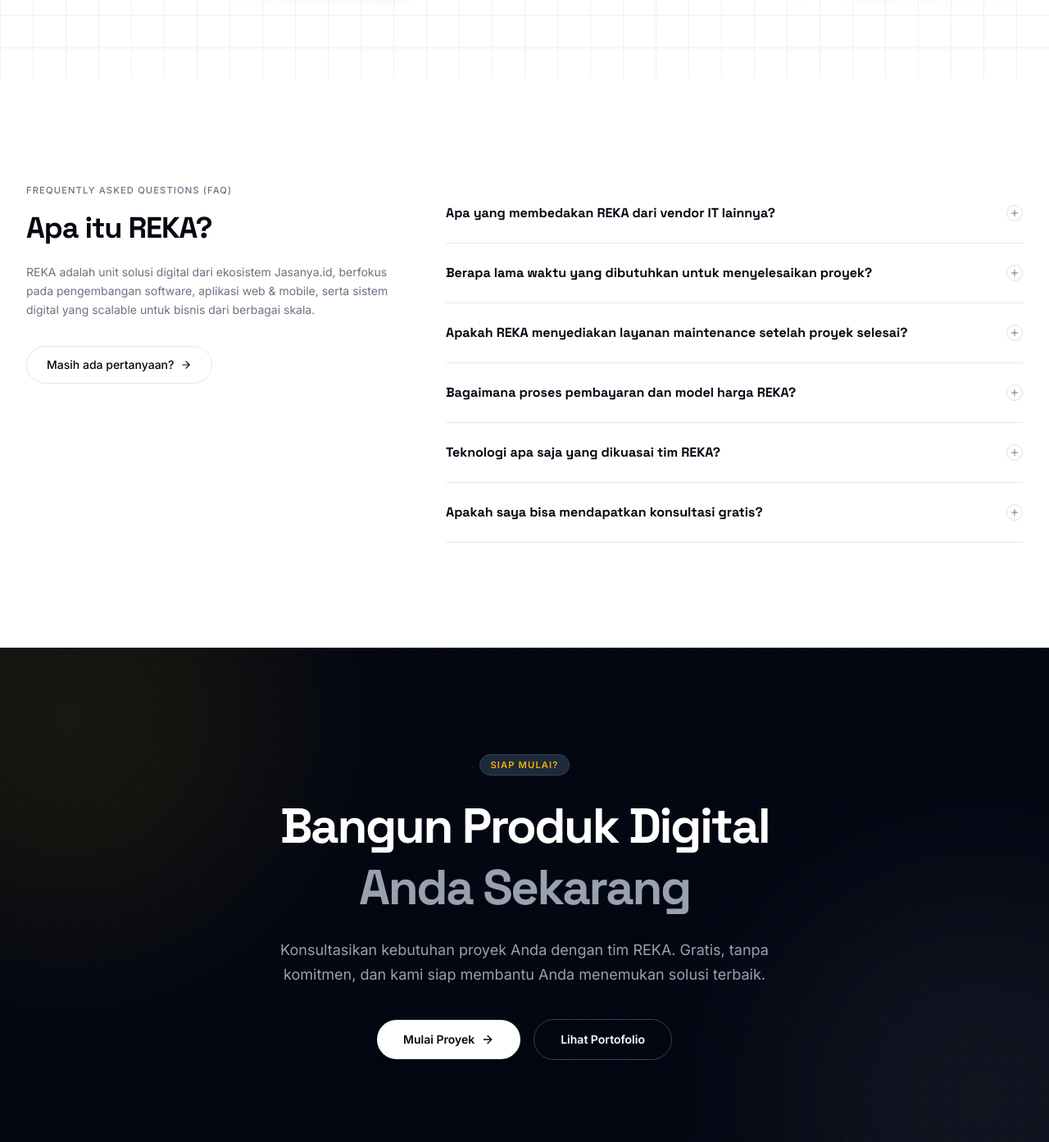
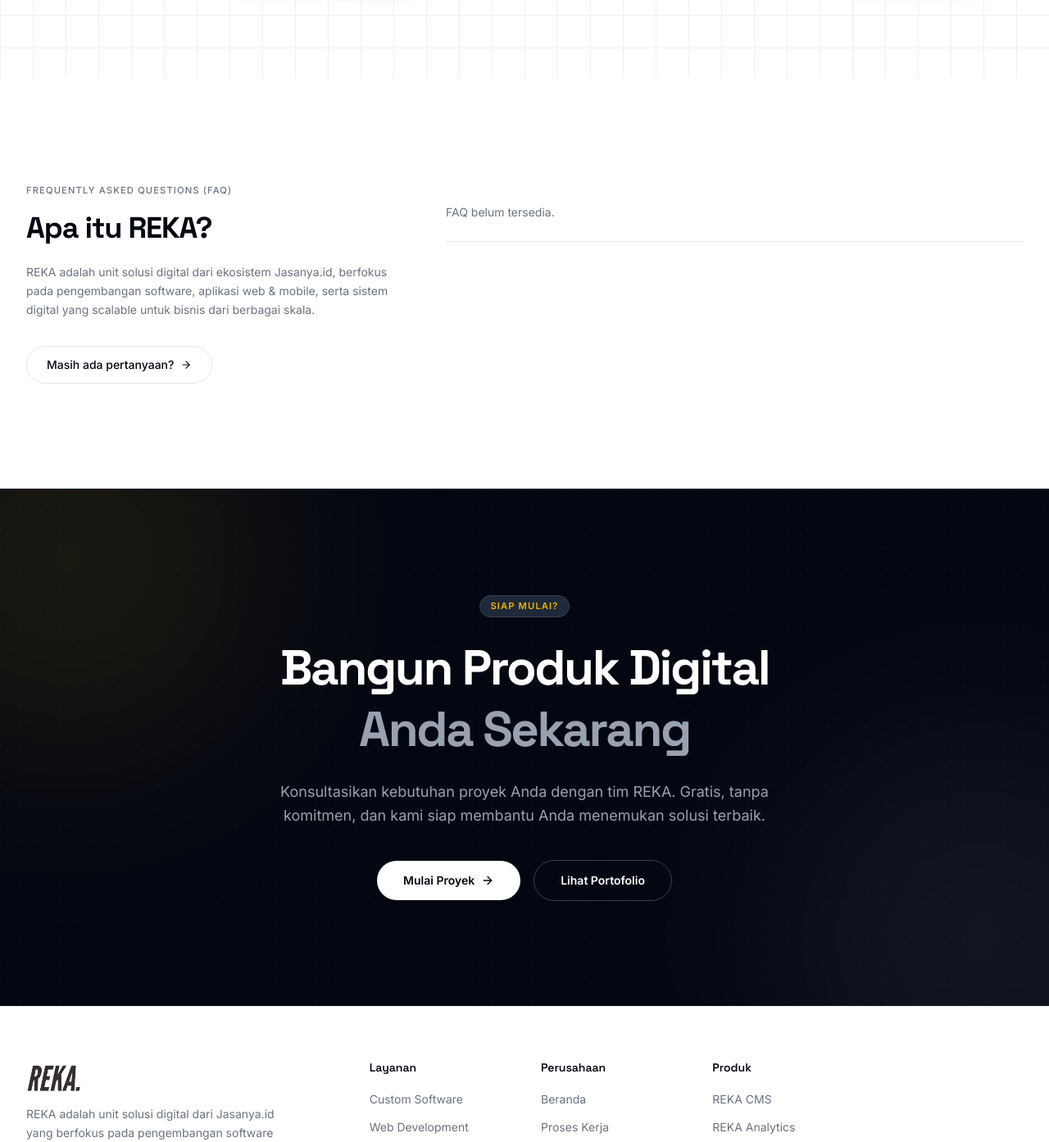
Before and after one commit to PRODUCT-JASANYA-TECKNOLOGY/REKA-Company-Profile, a Laravel app: template resources/views/pages/home.blade.php in a window 1280 px wide. Shown: the part 4234-5627 px from the top of the page at 82% size. Run offline with Laravel 12, Linux system fonts and the light colour scheme; the template is opened without the code that fills it, so the values that code supplies are empty; style sheets or scripts are compiled from the project's sources.

Commit message:
integarsi data FAQ

```diff
--- a/resources/views/sections/home/faq.blade.php
+++ b/resources/views/sections/home/faq.blade.php
@@ -9,77 +9,25 @@
       </div>
 
       <div class="lg:col-span-3">
+        @forelse ($faqs as $faq)
           <div class="faq-item border-b border-gray-200">
             <button class="faq-question w-full flex items-start justify-between gap-4 py-6 bg-transparent border-none cursor-pointer text-left">
-            <span class="font-grotesk text-base font-bold text-gray-950">Apa yang membedakan REKA dari vendor IT lainnya?</span>
+              <span class="font-grotesk text-base font-bold text-gray-950">{{ $faq->pertanyaan }}</span>
               <div class="faq-icon mt-1">
                 <i data-lucide="plus" class="w-3 h-3 text-gray-500"></i>
               </div>
             </button>
             <div class="faq-answer">
-            <p class="text-sm leading-relaxed text-gray-500 pb-6 pr-8">REKA bukan sekadar vendor coding. Kami adalah mitra engineering yang memahami konteks bisnis Anda. Setiap solusi berangkat dari analisis kebutuhan bisnis yang mendalam. Kami berkomitmen pada kode yang bersih, terdokumentasi, dan mudah dikembangkan di masa depan.</p>
+              <p class="text-sm leading-relaxed text-gray-500 pb-6 pr-8">{!! nl2br(e($faq->jawaban)) !!}</p>
             </div>
           </div>
-
+        @empty
           <div class="faq-item border-b border-gray-200">
-          <button class="faq-question w-full flex items-start justify-between gap-4 py-6 bg-transparent border-none cursor-pointer text-left">
-            <span class="font-grotesk text-base font-bold text-gray-950">Berapa lama waktu yang dibutuhkan untuk menyelesaikan proyek?</span>
-            <div class="faq-icon mt-1">
-              <i data-lucide="plus" class="w-3 h-3 text-gray-500"></i>
-            </div>
-          </button>
-          <div class="faq-answer">
-            <p class="text-sm leading-relaxed text-gray-500 pb-6 pr-8">Landing page atau website sederhana: 2&ndash;4 minggu. Aplikasi web dengan fitur standar: 6&ndash;12 minggu. Sistem enterprise atau platform kompleks: 3&ndash;6 bulan. Kami selalu memberikan estimasi realistis setelah proses discovery.</p>
+            <div class="py-6">
+              <p class="text-sm leading-relaxed text-gray-500">FAQ belum tersedia.</p>
             </div>
           </div>
-
-        <div class="faq-item border-b border-gray-200">
-          <button class="faq-question w-full flex items-start justify-between gap-4 py-6 bg-transparent border-none cursor-pointer text-left">
-            <span class="font-grotesk text-base font-bold text-gray-950">Apakah REKA menyediakan layanan maintenance setelah proyek selesai?</span>
-            <div class="faq-icon mt-1">
-              <i data-lucide="plus" class="w-3 h-3 text-gray-500"></i>
-            </div>
-          </button>
-          <div class="faq-answer">
-            <p class="text-sm leading-relaxed text-gray-500 pb-6 pr-8">Ya, kami menyediakan layanan maintenance dan support pasca-launch. Paket dukungan mencakup bug fixing, update keamanan, penambahan fitur kecil, dan monitoring performa.</p>
-          </div>
-        </div>
-
-        <div class="faq-item border-b border-gray-200">
-          <button class="faq-question w-full flex items-start justify-between gap-4 py-6 bg-transparent border-none cursor-pointer text-left">
-            <span class="font-grotesk text-base font-bold text-gray-950">Bagaimana proses pembayaran dan model harga REKA?</span>
-            <div class="faq-icon mt-1">
-              <i data-lucide="plus" class="w-3 h-3 text-gray-500"></i>
-            </div>
-          </button>
-          <div class="faq-answer">
-            <p class="text-sm leading-relaxed text-gray-500 pb-6 pr-8">Model project-based pricing dengan pembayaran bertahap sesuai milestone: 30% di awal, 40% saat mid-project, dan 30% saat serah terima. Untuk proyek jangka panjang, tersedia model retainer bulanan.</p>
-          </div>
-        </div>
-
-        <div class="faq-item border-b border-gray-200">
-          <button class="faq-question w-full flex items-start justify-between gap-4 py-6 bg-transparent border-none cursor-pointer text-left">
-            <span class="font-grotesk text-base font-bold text-gray-950">Teknologi apa saja yang dikuasai tim REKA?</span>
-            <div class="faq-icon mt-1">
-              <i data-lucide="plus" class="w-3 h-3 text-gray-500"></i>
-            </div>
-          </button>
-          <div class="faq-answer">
-            <p class="text-sm leading-relaxed text-gray-500 pb-6 pr-8">Frontend (React, Next.js), backend (Python/FastAPI, Node.js, Go), mobile (React Native, Flutter), database (PostgreSQL, MongoDB, Redis), dan infrastruktur (Docker, Kubernetes, AWS, GCP).</p>
-          </div>
-        </div>
-
-        <div class="faq-item border-b border-gray-200">
-          <button class="faq-question w-full flex items-start justify-between gap-4 py-6 bg-transparent border-none cursor-pointer text-left">
-            <span class="font-grotesk text-base font-bold text-gray-950">Apakah saya bisa mendapatkan konsultasi gratis?</span>
-            <div class="faq-icon mt-1">
-              <i data-lucide="plus" class="w-3 h-3 text-gray-500"></i>
-            </div>
-          </button>
-          <div class="faq-answer">
-            <p class="text-sm leading-relaxed text-gray-500 pb-6 pr-8">Tentu! Kami selalu menyediakan sesi konsultasi awal yang gratis dan tanpa komitmen. Tim kami akan mendengarkan kebutuhan Anda dan memberikan rekomendasi solusi terbaik.</p>
-          </div>
-        </div>
+        @endforelse
       </div>
     </div>
   </div>
```
Also changed, not shown: app/Http/Controllers/HomeController.php (+6 -3 lines), requirment_dev/integrasi_data.md (added, +69 -0 lines). Lines whose indentation alone changed are shown as unchanged.
